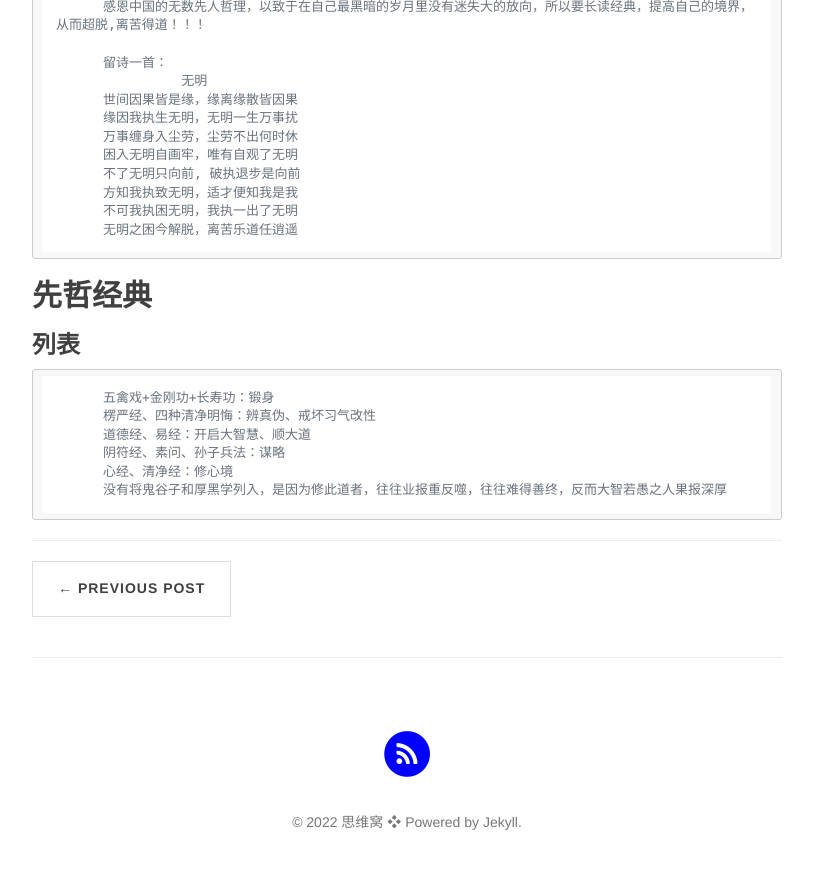
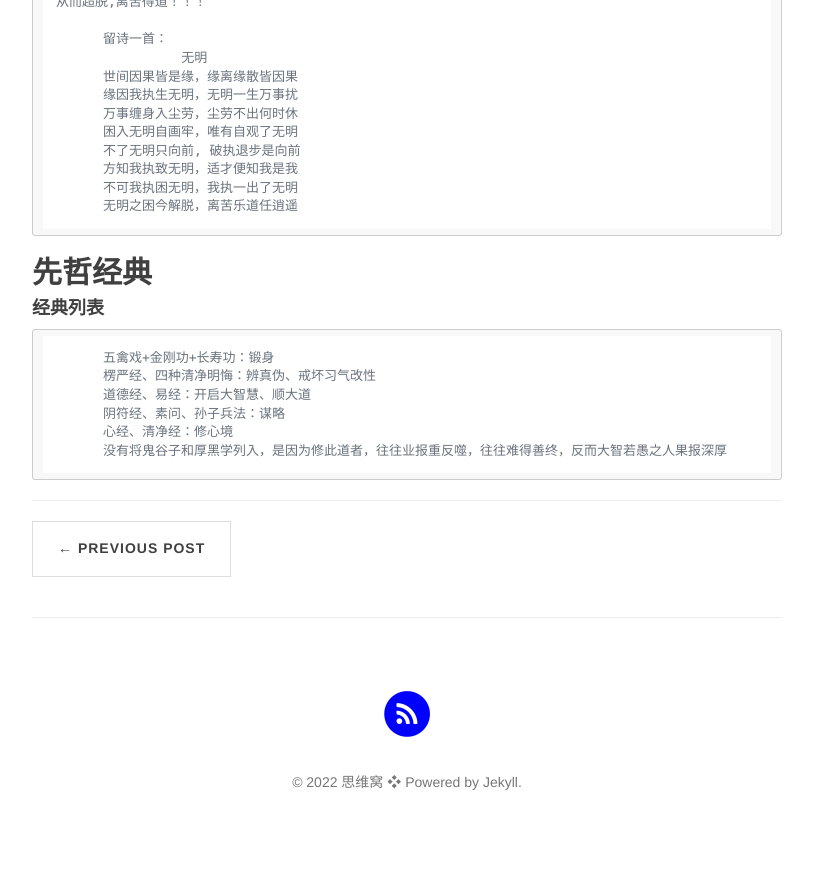
Before and after one commit to figerdeng/siweiwo, a Jekyll site: the page built from _posts/2022-06-01-renshengdunwu.md, in a window 1280 px wide and 900 px high, scrolled down 1759 px. Shown: the top 869 px of the window, without its empty margins (233-1046 px from the left). Built offline with Jekyll 4.4.1, drawn with Linux system fonts in a browser that asks for light colours; nearby versions of some CDN libraries; comment, search, counter and statistics services are not loaded.

Commit message:
人生顿悟

````diff
--- a/_posts/2022-06-01-renshengdunwu.md
+++ b/_posts/2022-06-01-renshengdunwu.md
@@ -10,8 +10,8 @@
 
 # 佛道儒
 
-## **人生历程**
-### **人生迷途-无名之困**
+### **人生历程**
+#### **人生迷途-无名之困**
 ```无明之苦
       今天2022-06-01，自2012年6月母亲过世以后，自己的心再也没有依靠，父母是什么?父母不是财富和权势，而是心的力量，在2012年目前离我而去，以后的凡事种种皆没有了依靠，做事再也没有以前的冲劲和力量，自己给自己造的笼子，死死的把自己困在了里面，整整10个春秋。
 
@@ -66,7 +66,7 @@
 
 
 ## **先哲经典**
-### **列表**
+#### **经典列表**
 ```无明之苦
       五禽戏+金刚功+长寿功：锻身
       楞严经、四种清净明悔：辨真伪、戒坏习气改性
````
